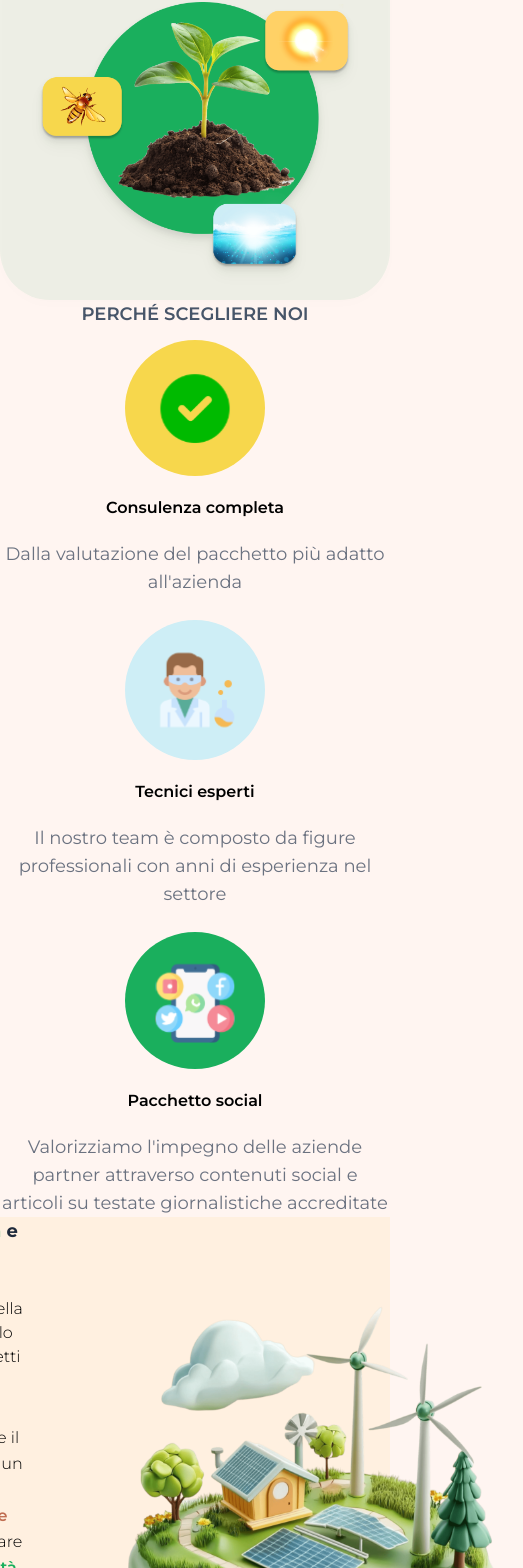
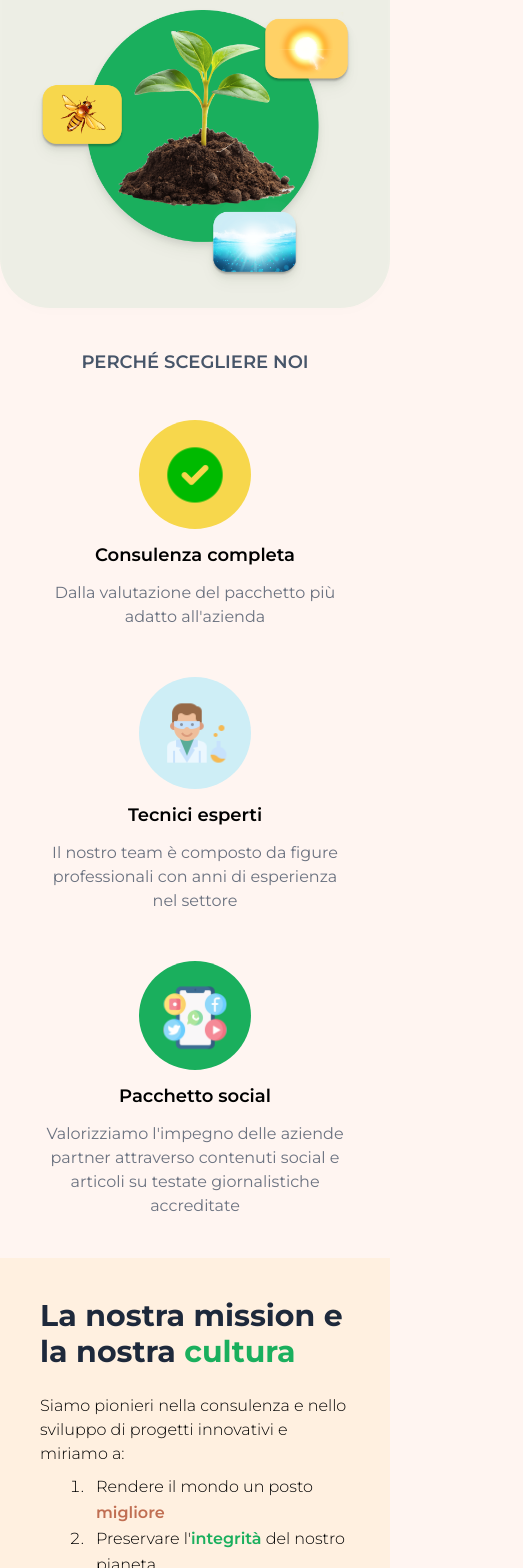
Before and after one commit to AgostinoCarratu/genisys, a Next.js app: page / in a window 390 px wide. Shown: the part 366-1934 px from the top of the page, 523 px wide, since content can reach past the window. Built offline with nearby package versions, Linux system fonts and the light colour scheme.

Commit message:
Finshed mobile responsive

```diff
--- a/app/page.js
+++ b/app/page.js
@@ -12,23 +12,23 @@ import Footer from "@/components/Footer";
 export default function Home() {
   return (
     <>
-      <section className="bg-primary_green_transparent pt-4 pb-8 lg:pt-8 rounded-b-[50px] lg:pb-16 lg:rounded-b-[100px] drop-shadow-lg">
+      <section className="bg-primary_green_transparent pt-6 pb-8 lg:pt-8 rounded-b-[50px] lg:pb-16 lg:rounded-b-[100px] drop-shadow-lg">
         <Hero/>
       </section>
 
-      <section className="lg:py-16">
+      <section className="px-10 py-10 lg:py-16">
         <Values/>
       </section>
 
-      <section className="bg-primary_sunglow_transparent lg:py-16">
+      <section className="px-10 py-10 bg-primary_sunglow_transparent lg:py-16">
         <Mission/>
       </section>
 
-      <section className="bg-primary_skyblue_transparent lg:py-16">
+      <section className="py-10 px-10 bg-primary_skyblue_transparent lg:py-16">
         <Cta/>
       </section>
 
-      <section className="lg:py-16">
+      <section className="bg-primary_dark_seablue text-white py-10 lg:py-16">
         <Footer/>
       </section>
 
--- a/components/Cta.js
+++ b/components/Cta.js
@@ -3,8 +3,8 @@ import Image from 'next/image'
 
 const Cta = () => {
   return (
-    <div className='flex lg:flex-row justify-center items-center gap-20 max-w-[1200px] mx-auto'>
-      <div className='lg:w-[800px]'>
+    <div className='flex flex-col-reverse lg:flex-row justify-center items-center gap-5 lg:gap-20 max-w-[1200px] mx-auto'>
+      <div className='w-[260px] lg:w-[800px]'>
         <Image
           src="/assets/sustainability.png"
           height={600}
@@ -14,9 +14,9 @@ const Cta = () => {
         />
       </div>
       <div className='container mx-auto flex flex-col gap-5 items-left justify-center'>
-              <p className=' text-slate-800 lg:text-left text-xl sm:text-3xl md:text-5xl lg:text-6xl font-bold'>Sei pronto a fare un passo verso la <span className='text-primary_dark_seablue'>sostenibilità</span></p>
+              <p className=' text-slate-800 lg:text-left text-3xl sm:text-3xl md:text-5xl lg:text-6xl font-bold'>Sei pronto a fare un passo verso la <span className='text-primary_dark_seablue'>sostenibilità</span></p>
               <p className='text-base sm:text-lg lg:text-2xl font-light lg:text-left'>Inserisci la tua mail e ricevi <span className='text-primary_dark_seablue font-bold'>gratuitamente</span> una consulenza dai nostri esperti!</p>
-              <div className="flex flex-col md:flex-row gap-3 lg:gap-10 items-center mt-5">
+              <div className="flex flex-col md:flex-row gap-5 lg:gap-10 items-center mt-5">
                   <input type="text" className='text-sm sm:text-base lg:text-xl p-3 px-6 rounded-full w-72 lg:w-96 outline-none bg-[#f8fafe]' placeholder='Inserisci la tua email' />
                   <button className='text-sm lg:text-xl sm:text-base p-3 px-6 text-white hover:opacity-70 bg-primary_dark_seablue rounded-full border-none w-36 lg:w-44 capitalize'>Contattaci</button>
               </div>
--- a/components/Footer.js
+++ b/components/Footer.js
@@ -44,10 +44,10 @@ const Footer = () => {
           <p className="text-base">Corsi</p>
           <p className="text-base">Blog</p>
         </div>
-        <div className="flex items-center gap-5">
-                <BsFacebook className="text-3xl text-slate-600"/>
-                <BsTwitter className="text-3xl text-slate-600"/>
-                <BsInstagram className="text-3xl text-slate-600"/>
+        <div className="flex flex-row justify-center items-center gap-5">
+                <BsFacebook className="text-white text-3xl text-slate-600"/>
+                <BsTwitter className="text-white text-3xl text-slate-600"/>
+                <BsInstagram className="text-white text-3xl text-slate-600"/>
         </div>
       </div>
     </div>
--- a/components/Mission.js
+++ b/components/Mission.js
@@ -3,28 +3,28 @@ import Image from "next/image";
 
 const Mission = () => {
   return (
-    <div className="flex lg:flex-row justify-center items-center gap-20 max-w-[1200px] mx-auto">
+    <div className="flex flex-col lg:flex-row justify-center items-center gap-5 lg:gap-20 max-w-[1200px] mx-auto">
 
 
       {/* Div del testo */}
       <div className="flex flex-col lg:items-start gap-6">
-        <p className="text-lg sm:text-xl md:text-2xl lg:text-6xl font-bold text-slate-800 text-left">
-          Vision, <span className="text-primary_green">cultura</span> e valori
+        <p className="text-left text-3xl sm:text-xl md:text-2xl lg:text-6xl font-bold text-slate-800 lg:text-left">
+          La nostra mission e la nostra <span className="text-primary_green">cultura</span>
         </p>
         <div className="flex flex-col gap-5 justify-center items-start">
         <div className="text-base sm:text-lg lg:text-2xl font-light lg:text-left">
-        <p className="leading-normal mb-2">Siamo pionieri nella consulenza e nello sviluppo di progetti innovativi e miriamo a:</p>
+        <p className="leading-small lg:leading-normal mb-2">Siamo pionieri nella consulenza e nello sviluppo di progetti innovativi e miriamo a:</p>
         <ol className="list-decimal pl-12 leading-relaxed">
-          <li className="pl-6">Rendere il mondo un posto <span className="font-semibold text-primary_dark">migliore</span></li>
-          <li className="pl-6">Preservare l'<span className="font-semibold text-primary_green">integrità</span> del nostro pianeta</li>
-          <li className="pl-6">Favorire la <span className="font-semibold text-primary_dark_seablue">prosperità</span> di ambiente e aziende</li>
+          <li className="pl-2 lg:pl-6">Rendere il mondo un posto <span className="font-semibold text-primary_dark">migliore</span></li>
+          <li className="pl-2 lg:pl-6">Preservare l'<span className="font-semibold text-primary_green">integrità</span> del nostro pianeta</li>
+          <li className="pl-2 lg:pl-6">Favorire la <span className="font-semibold text-primary_dark_seablue">prosperità</span> di ambiente e aziende</li>
         </ol>
       </div>
         </div>
       </div>
 
             {/* Div dell'immagine */}
-        <div className="min-w-[420px] min-h-[420px] rounded-lg">
+        <div className="w-[200px] lg:w-[420px] rounded-lg">
         <Image
           src="/assets/mission-sustainability.png"
           height={420}
--- a/components/Values.js
+++ b/components/Values.js
@@ -9,9 +9,9 @@ const Values = () => {
       </p>
       <p className=" text-2xl lg:text-4xl font-semibold text-slate-800 text-center mt-3">
       </p>
-      <div className="grid grid-cols-1 sm:grid-cols-2 lg:grid-cols-3 gap-6 lg:gap-16 lg:pt-20">
-        <div className="flex flex-col gap-5 items-center">
-          <div>
+      <div className="grid grid-cols-1 sm:grid-cols-2 lg:grid-cols-3 gap-12 lg:gap-16 pt-8 lg:pt-20">
+        <div className="flex flex-col gap-3 lg:gap-5 items-center">
+          <div className="w-28 sm:w-30 lg:w-32">
             <Image
                 src="/assets/values-complete.svg"
                 width={140}
@@ -19,13 +19,13 @@ const Values = () => {
                 alt="Picture of the author"
             />
           </div>
-          <p className="text-base sm:text-lg md:text-xl lg:text-2xl font-semibold">Consulenza completa</p>
-          <p className="text-lg text-gray-500 text-center">
+          <p className="text-lg sm:text-xl lg:text-2xl font-semibold">Consulenza completa</p>
+          <p className="text-base text-gray-500 text-center">
             Dalla valutazione del pacchetto più adatto all&apos;azienda
           </p>
         </div>
-        <div className="flex flex-col gap-5 items-center">
-          <div>
+        <div className="flex flex-col gap-3 lg:gap-5 items-center">
+          <div className="w-28 sm:w-30 lg:w-32">
             <Image
                 src="/assets/values-experts.svg"
                 width={140}
@@ -33,12 +33,13 @@ const Values = () => {
                 alt="Picture of the author"
             />
           </div>
-          <p className="text-base sm:text-lg md:text-xl lg:text-2xl font-semibold">Tecnici esperti</p>
-          <p className="text-lg text-gray-500 text-center">
+          <p className="text-lg sm:text-xl lg:text-2xl font-semibold">Tecnici esperti</p>
+          <p className="text-base lg:text-lg text-gray-500 text-center">
             Il nostro team  è composto da figure professionali con anni di esperienza nel settore
           </p>
-        </div> <div className="flex flex-col gap-5 items-center">
-          <div>
+        </div>
+        <div className="flex flex-col gap-3 lg:gap-5 items-center">
+          <div className="w-28 sm:w-30 lg:w-32">
             <Image
                 src="/assets/values-social.svg"
                 width={140}
@@ -46,9 +47,9 @@ const Values = () => {
                 alt="Picture of the author"
             />
           </div>
-          <p className="text-base sm:text-lg md:text-xl lg:text-2xl font-semibold">Pacchetto social
+          <p className="text-lg sm:text-xl lg:text-2xl font-semibold">Pacchetto social
           </p>
-          <p className="text-lg text-gray-500 text-center">
+          <p className="text-base text-gray-500 text-center">
             Valorizziamo l&apos;impegno delle aziende partner attraverso contenuti social e articoli su testate giornalistiche accreditate
           </p>
         </div>
```
